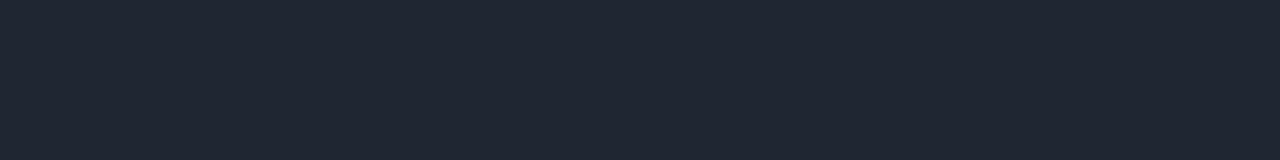
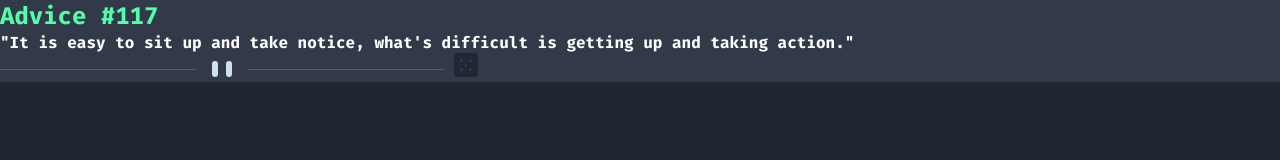
Before and after one commit to edilan-ribeiro/advice-generator, a plain HTML site: page index.html in a window 1280 px wide. Drawn offline with Linux system fonts and the light colour scheme.

Commit message:
card text and images has been added

```diff
--- a/css/style.css
+++ b/css/style.css
@@ -10,5 +10,19 @@
 body {
     font-family: 'Fira Code', monospace;
     background-color: var(--background-color);
+    height: 100%;
+    width: 100%;
+    font-weight: 800;
+}
 
+.advice-card {
+    background-color: var(--advice-card-color);
 }
+
+.advice-title {
+    color: var(--text-color);
+}
+
+.advice-text {
+    color: white;
+}
--- a/index.html
+++ b/index.html
@@ -9,7 +9,19 @@
 </head>
 <body>
    <main class="container">
+    <div class="advice-card">
+        <h2 class="advice-title">Advice #117</h2>
+        <p class="advice-text">"It is easy to sit up and take notice, what's difficult is getting up and taking action."</p>
+        <img src="images/pattern-divider-desktop.svg" alt="simple divider">
+        <img src="images/icon-dice.svg" alt="a dice">
 
+
+
+
+
+
+
+    </div>
    </main>
 </body>
 </html>
```
